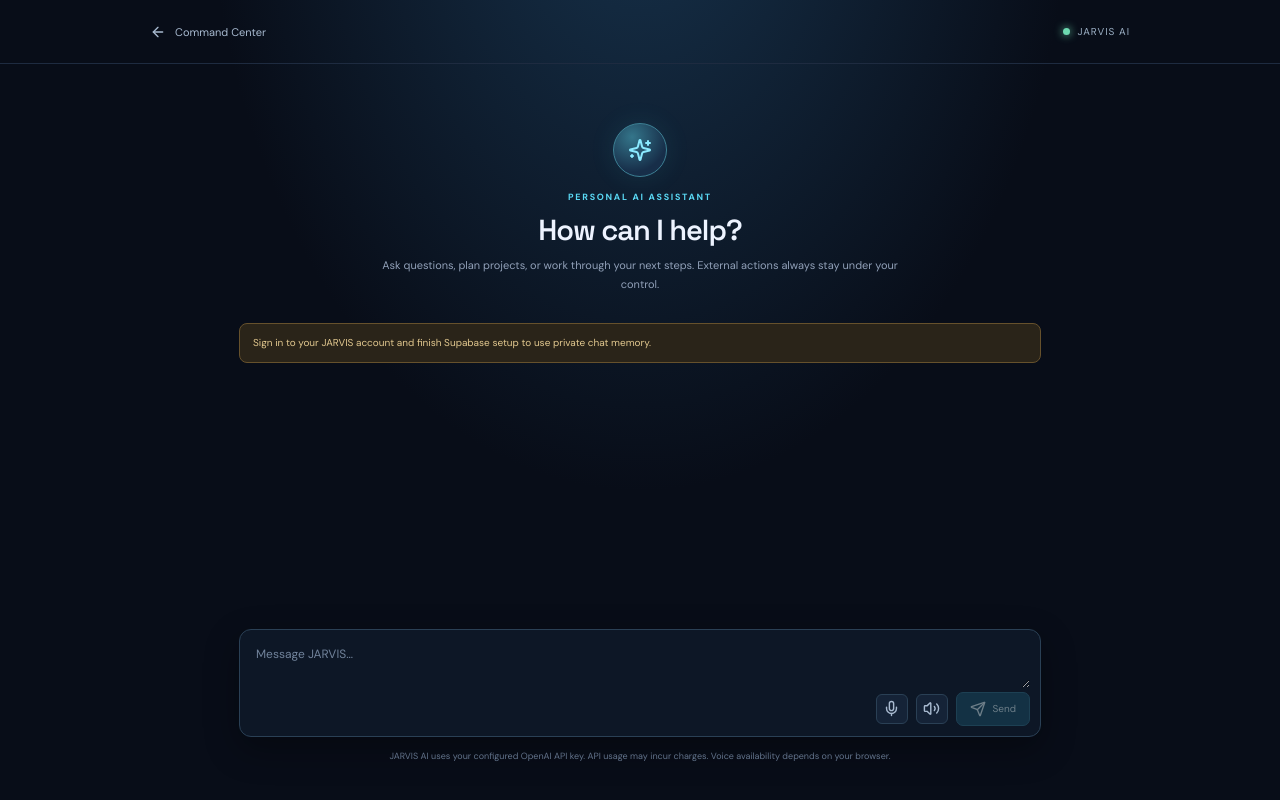
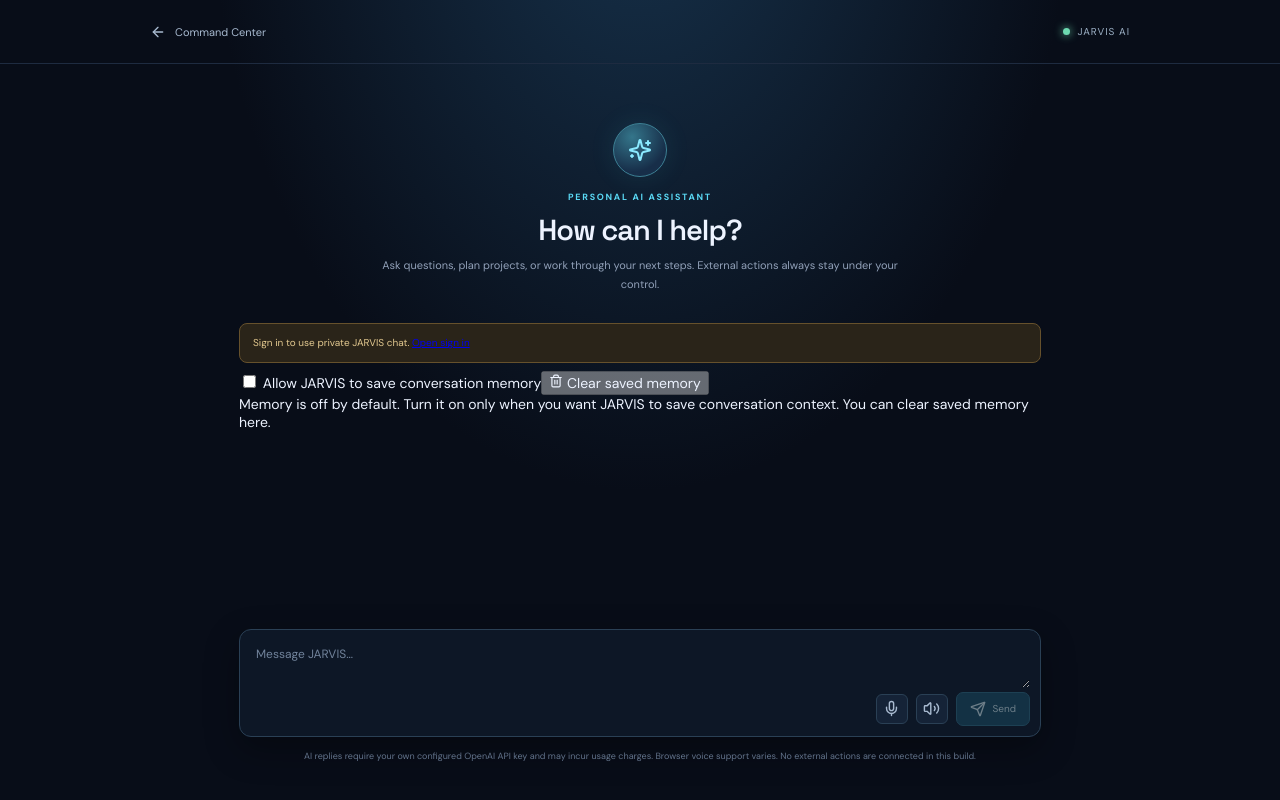
Before and after one commit to Mueller290/JARVIS-Command-Center, a Next.js app: page /assistant in a window 1280 px wide. Built offline with nearby package versions, Linux system fonts and the light colour scheme; no server answers.

Commit message:
Add JARVIS memory controls and sign-in link

```diff
--- a/src/app/assistant/page.tsx
+++ b/src/app/assistant/page.tsx
@@ -2,7 +2,7 @@
 
 import { FormEvent, useEffect, useRef, useState } from 'react';
 import Link from 'next/link';
-import { ArrowLeft, Mic, MicOff, Send, Volume2, VolumeX, Sparkles } from 'lucide-react';
+import { ArrowLeft, Mic, MicOff, Send, Volume2, VolumeX, Sparkles, Trash2 } from 'lucide-react';
 import { createSupabaseBrowserClient } from '@/lib/supabase/client';
 
 type Message = { role: 'user' | 'assistant'; content: string };
@@ -13,6 +13,7 @@ export default function AssistantPage() {
   const [input, setInput] = useState('');
   const [busy, setBusy] = useState(false);
   const [signedIn, setSignedIn] = useState(false);
+  const [remember, setRemember] = useState(false);
   const [voiceOn, setVoiceOn] = useState(false);
   const [speakReplies, setSpeakReplies] = useState(true);
   const [error, setError] = useState('');
@@ -45,7 +46,7 @@ export default function AssistantPage() {
     const next: Message[] = [...messages, { role: 'user', content: text }];
     setMessages(next); setInput(''); setBusy(true); setError('');
     try {
-      const response = await fetch('/api/assistant', { method: 'POST', headers: { 'Content-Type': 'application/json' }, body: JSON.stringify({ messages: next.slice(-20) }) });
+      const response = await fetch('/api/assistant', { method: 'POST', headers: { 'Content-Type': 'application/json' }, body: JSON.stringify({ messages: next.slice(-20), remember }) });
       const data = await response.json();
       if (!response.ok) throw new Error(data.error || 'Unable to reach JARVIS.');
       const updated = [...next, { role: 'assistant' as const, content: data.reply }];
@@ -58,6 +59,15 @@ export default function AssistantPage() {
     finally { setBusy(false); }
   }
 
+  async function clearMemory() {
+    if (!window.confirm('Permanently clear your saved JARVIS memory? This cannot be undone.')) return;
+    setError('');
+    const response = await fetch('/api/assistant', { method: 'DELETE' });
+    const data = await response.json().catch(() => ({}));
+    if (!response.ok) setError(data.error || 'Could not clear memory.');
+    else setError('Your saved JARVIS memory has been cleared.');
+  }
+
   function toggleVoice() {
     if (!recognition.current) { setError('Voice input is not supported in this browser. Try Chrome or type your message.'); return; }
     if (voiceOn) { recognition.current.stop(); setVoiceOn(false); }
@@ -68,11 +78,13 @@ export default function AssistantPage() {
     <header className="assistant-header"><Link href="/" className="back-link"><ArrowLeft size={16}/> Command Center</Link><span className="assistant-online"><i/> JARVIS AI</span></header>
     <section className="assistant-chat">
       <div className="assistant-welcome"><div className="assistant-avatar"><Sparkles size={24}/></div><div className="assistant-kicker">PERSONAL AI ASSISTANT</div><h1>How can I help?</h1><p>Ask questions, plan projects, or work through your next steps. External actions always stay under your control.</p></div>
-      {!signedIn && <div className="assistant-alert">Sign in to your JARVIS account and finish Supabase setup to use private chat memory.</div>}
+      {!signedIn && <div className="assistant-alert">Sign in to use private JARVIS chat. <Link href="/login">Open sign in</Link></div>}
+      <div className="assistant-memory-controls"><label><input type="checkbox" checked={remember} onChange={e=>setRemember(e.target.checked)}/> Allow JARVIS to save conversation memory</label><button type="button" onClick={clearMemory} disabled={!signedIn}><Trash2 size={14}/> Clear saved memory</button></div>
+      <p className="assistant-memory-note">Memory is off by default. Turn it on only when you want JARVIS to save conversation context. You can clear saved memory here.</p>
       <div className="assistant-messages">{messages.map((m,i)=><div key={i} className={`assistant-message ${m.role}`}><b>{m.role === 'user' ? 'YOU' : 'JARVIS'}</b><p>{m.content}</p></div>)}{busy && <div className="assistant-message assistant"><b>JARVIS</b><p>Thinking…</p></div>}<div ref={bottom}/></div>
       {error && <div className="assistant-alert">{error}</div>}
-      <form className="assistant-composer" onSubmit={sendMessage}><textarea value={input} onChange={e=>setInput(e.target.value)} onKeyDown={e=>{if(e.key==='Enter'&&!e.shiftKey){e.preventDefault();sendMessage();}}} placeholder="Message JARVIS…" rows={2}/><div className="assistant-composer-actions"><button type="button" className={voiceOn?'voice-active':'voice-button'} onClick={toggleVoice} aria-label="Voice input">{voiceOn?<MicOff size={17}/>:<Mic size={17}/>}</button><button type="button" className="voice-button" onClick={()=>setSpeakReplies(v=>!v)} aria-label="Toggle spoken replies">{speakReplies?<Volume2 size={17}/>:<VolumeX size={17}/>}</button><button className="assistant-send" type="submit" disabled={!input.trim()||busy}><Send size={16}/> Send</button></div></form>
-      <div className="assistant-disclaimer">JARVIS AI uses your configured OpenAI API key. API usage may incur charges. Voice availability depends on your browser.</div>
+      <form className="assistant-composer" onSubmit={sendMessage}><textarea value={input} onChange={e=>setInput(e.target.value)} onKeyDown={e=>{if(e.key==='Enter'&&!e.shiftKey){e.preventDefault();sendMessage();}}} placeholder="Message JARVIS…" rows={2}/><div className="assistant-composer-actions"><button type="button" className={voiceOn?'voice-active':'voice-button'} onClick={toggleVoice} aria-label="Voice input">{voiceOn?<MicOff size={17}/>:<Mic size={17}/>}</button><button type="button" className="voice-button" onClick={()=>setSpeakReplies(v=>!v)} aria-label="Toggle spoken replies">{speakReplies?<Volume2 size={17}/>:<VolumeX size={17}/>}</button><button className="assistant-send" type="submit" disabled={!input.trim()||busy||!signedIn}><Send size={16}/> Send</button></div></form>
+      <div className="assistant-disclaimer">AI replies require your own configured OpenAI API key and may incur usage charges. Browser voice support varies. No external actions are connected in this build.</div>
     </section>
   </main>;
 }
```
